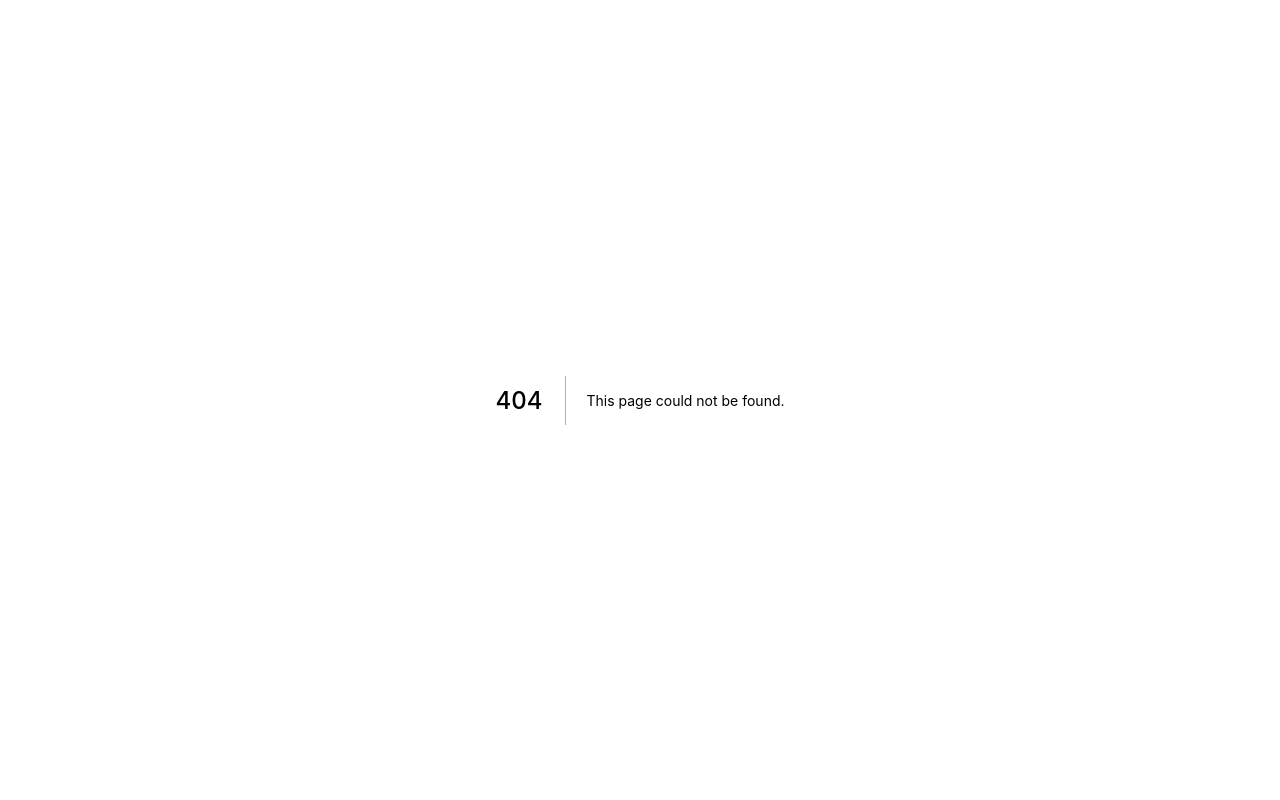
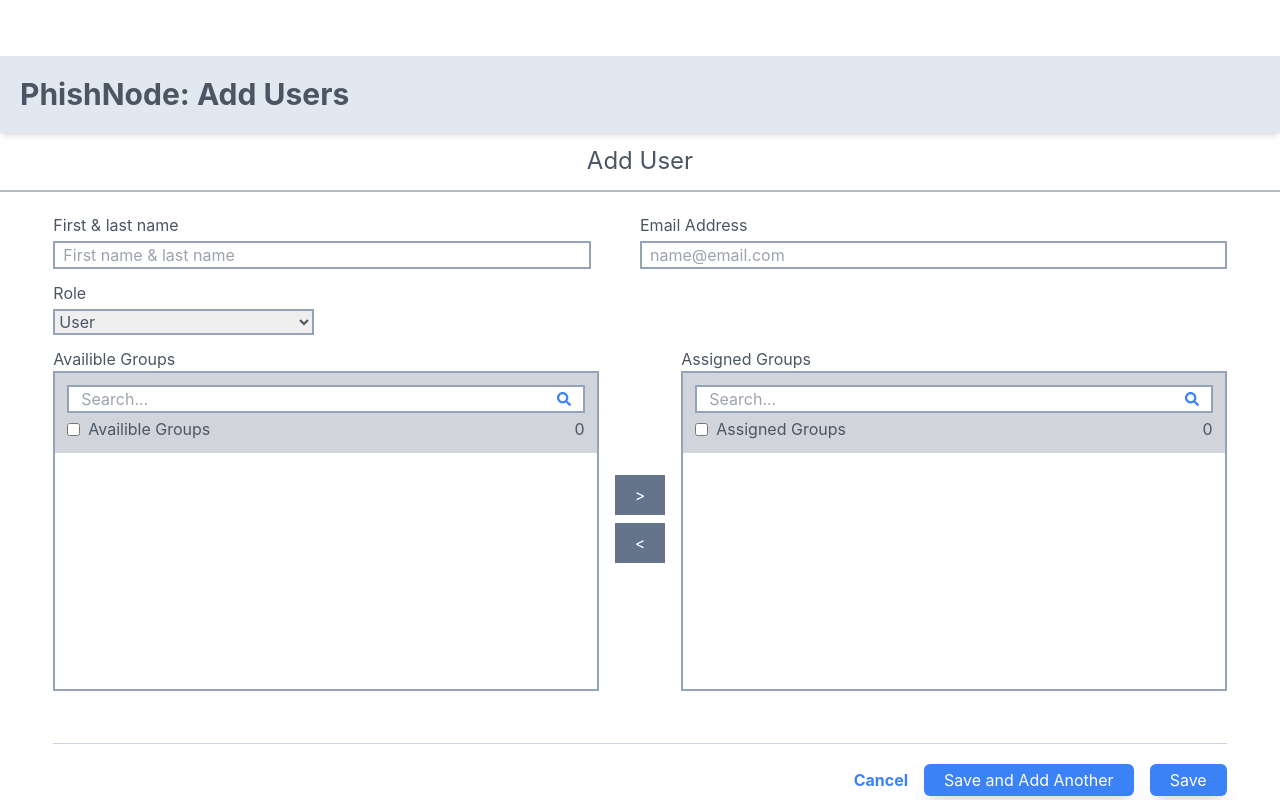
Before and after one commit to Arex360/phishing, a Next.js app: page /sections/AddUser in a window 1280 px wide. Before the commit this address had no page. Built offline with nearby package versions, Linux system fonts and the light colour scheme.

Commit message:
added user upload

```diff
--- a/pages/components/Body.jsx
+++ b/pages/components/Body.jsx
@@ -1,4 +1,5 @@
 import { useEffect } from "react"
+import AddUser from "../sections/AddUser"
 import Compaign from "../sections/Compaign"
 import LearningHub from "../sections/LearningHub"
 import MyHomePage from "../sections/MyHomePage"
@@ -9,7 +10,7 @@
 import Alert from "./alert"
 import Row from "./Row"
 
-let Body = ({compaign,usergroup,emailTemplate,sendingProfile,settings,landingPage,user,firebase,organization,sendEmail,homepage,learningpage})=>{
+let Body = ({compaign,usergroup,emailTemplate,sendingProfile,settings,landingPage,user,firebase,organization,sendEmail,homepage,learningpage,addUser})=>{
     useEffect(()=>{
         alert(user)
     },[])
@@ -25,6 +26,7 @@
             {landingPage && <LandingPageTemplate/>}
             {homepage && <MyHomePage/>}
             {learningpage && <LearningHub/>}
+            {addUser && <AddUser/>}
         </div>
     )
 }
--- a/pages/components/Dashboard.jsx
+++ b/pages/components/Dashboard.jsx
@@ -11,6 +11,7 @@
     let [EmailPage,setShowEmailPage] = useState(false)
     let [homepage,setShowHomePage] = useState(false)
     let [learningHub,setShowLearningHub] = useState(false)
+    let [addUser,setAddUser] = useState(false)
     let disableAll = ()=>{
         setShowCompaign(false)
         setShowuser(false)
@@ -21,6 +22,7 @@
         setShowEmailPage(false)
         setShowHomePage(false)
         setShowLearningHub(false)
+        setAddUser(false)
     }
     let enableCompaign = ()=>{
         disableAll()
@@ -58,12 +60,16 @@
         disableAll()
         setShowLearningHub(true)
     }
+    let enableAddUser = ()=>{
+        disableAll()
+        setAddUser(true)
+    }
     useEffect(()=>{
     },[])
     return (
         <div className="dash relative w-full h-screen  flex justify-between ">
-            <SideBar onSendEmail={enableSetEmailPage} onCompaignClick={enableCompaign} OnSettingsClick={enableSettings} onEmailClick={enableEmail} onSendingClick={enableProfile} onUserClick={enableUser} onLandingPageClick={enableLandingPage} onHomePageClick={enableSetHomePage} onLearningHubClick={enableLearningHub} auth={auth} signout={signout}/>
-            <Body sendEmail={EmailPage} landingPage={landingPage} compaign={compaign} emailTemplate={email} sendingProfile={profile} settings={setting} usergroup={user} firebase={firebase} user={fuser} organization={organization} homepage={homepage} learningpage={learningHub} />
+            <SideBar onSendEmail={enableSetEmailPage} onCompaignClick={enableCompaign} OnSettingsClick={enableSettings} onEmailClick={enableEmail} onSendingClick={enableProfile} onUserClick={enableUser} onLandingPageClick={enableLandingPage} onHomePageClick={enableSetHomePage} onLearningHubClick={enableLearningHub} auth={auth} signout={signout} onAddUser={enableAddUser}/>
+            <Body sendEmail={EmailPage} landingPage={landingPage} compaign={compaign} emailTemplate={email} sendingProfile={profile} settings={setting} usergroup={user} firebase={firebase} user={fuser} organization={organization} homepage={homepage} learningpage={learningHub} addUser={addUser} />
         </div>
     )
 }
--- a/pages/components/SideBar.jsx
+++ b/pages/components/SideBar.jsx
@@ -8,7 +8,7 @@
 import firebase from 'firebase/compat/app'
 import {useAuthState} from 'react-firebase-hooks/auth'
 import { getAuth, signOut} from "firebase/auth";
-let SideBar = ({onHomePageClick,onCompaignClick, onUserClick,onEmailClick,onSendingClick,OnSettingsClick,onLandingPageClick,onSendEmail,onLearningHubClick,auth,signout})=>{
+let SideBar = ({onHomePageClick,onCompaignClick, onUserClick,onEmailClick,onSendingClick,OnSettingsClick,onLandingPageClick,onSendEmail,onAddUser,onLearningHubClick,auth,signout})=>{
 
     return (
         <div className="bg-gray-900 mt-30 w-56 flex flex-col justify-between overflow-y-scroll  px-2  text-white text-xl gap-1 cursor-pointer">
@@ -17,7 +17,7 @@
                 <MenuItem Component={FaHome} title="Home" onClick={onHomePageClick}/>
                 <MenuItem Component={AiFillFund} title="Dashboard" onClick={onCompaignClick}/>
                 <MenuItem Component={FaPeopleArrows} title={'Administration'} expandable={true} onClick={onUserClick}>
-                     <MenuItem Component={IoPersonAdd} title="Add User" onClick={onCompaignClick} overidable={true}/>
+                     <MenuItem Component={IoPersonAdd} title="Add User" onClick={onAddUser} overidable={true}/>
                      <MenuItem Component={IoPeopleSharp} title="Add Group" onClick={onCompaignClick} overidable={true}/>
                      <MenuItem Component={IoShieldCheckmark} title="Add Roles" onClick={onCompaignClick} overidable={true}/>
                 </MenuItem>
--- /dev/null
+++ b/pages/sections/AddUser.jsx
@@ -0,0 +1,94 @@
+import {FaSearch} from 'react-icons/fa'
+let AddUser = ()=>{
+    return(
+        <section className="text-gray-600 body-font h-screen overflow-scroll py-14">
+            <div className="row1 w-full bg-slate-200 shadow-md  p-5 mb-2">
+                <h1 className="text-3xl font-bold">PhishNode: Add Users</h1>
+                <hr />
+            </div>
+            <div className="row1 w-full flex justify-center mt-3 flex-col gap-3">
+                <label className="mx-auto text-2xl">Add User</label>
+                <div className="line w-full h-1 bg-slate-600 scale-y-[0.2]"></div>
+            </div>
+            <div className="body w-full flex justify-center items-center flex-col gap-3 mt-5">
+                <div className="form w-11/12 flex flex-col gap-3">
+                    <div className="r1 flex justify-between">
+                        <div className="field1 flex w-2/3  flex-col gap-1">
+                            <label htmlFor="">First & last name</label>
+                            <input placeholder="First name & last name" type="text" className="px-2 border-solid border-2 w-11/12 border-slate-400 outline-none" />
+                        </div>
+                        <div className="field1 flex w-2/3 flex-col gap-1">
+                            <label htmlFor="">Email Address</label>
+                            <input placeholder="name@email.com" type="text" className="px-2 border-solid border-2 border-slate-400 outline-none" />
+                        </div>
+                    </div>
+                    <div className="r2">
+                        <div className="field1 flex w-2/3  flex-col gap-1">
+                            <label htmlFor="">Role</label>
+                            <select className="border-solid border-2 border-slate-400 outline-none w-1/3">
+                                <option value="User">User</option>
+                                <option value="Admin">Admin</option>
+                            </select>
+                        </div>
+                    </div>
+                    <div className="r3 flex justify-between w-full items-center gap-4">
+                        <div className="left flex flex-col w-3/5 ">
+                            <label>Availible Groups</label>
+                            <div className="groupbox border-solid border-2 border-slate-400 w-4/4 min-h-[40vh]">
+                                    <div className="groupnav bg-gray-300 w-full flex flex-col p-3 gap-1">
+                                            <div className="input flex justify-between w-full bg-white items-center px-3 border-solid border-2 border-slate-400">
+                                                <input type="text" className="w-11/12 bg-none outline-none" placeholder='Search...'/>
+                                                <div className="search text-blue-500 text-sm">
+                                                    <FaSearch/>
+                                                </div>
+                                            </div>
+                                            <div className="menu flex justify-between items-center">
+                                                <div className="title flex items-center gap-2">
+                                                    <input type="checkbox"/>
+                                                    <label>Availible Groups</label>
+                                                </div>
+                                                <label>0</label>
+                                            </div>
+                                    </div>
+                            </div>
+                        </div>
+                        <div className="mid flex flex-col gap-2">
+                            <button className="bg-slate-500 text-white py-2 px-5">{`>`}</button>
+                            <button className="bg-slate-500 text-white py-2 px-5">{`<`}</button>
+                        </div>
+                        <div className="right flex flex-col w-3/5 ">
+                        <label>Assigned Groups</label>
+                        <div className="groupbox border-solid border-2 border-slate-400 w-4/4 min-h-[40vh]">
+                                    <div className="groupnav bg-gray-300 w-full flex flex-col p-3 gap-1">
+                                            <div className="input flex justify-between w-full bg-white items-center px-3 border-solid border-2 border-slate-400">
+                                                <input type="text" className="w-11/12 bg-none outline-none" placeholder='Search...'/>
+                                                <div className="search text-blue-500 text-sm">
+                                                    <FaSearch/>
+                                                </div>
+                                            </div>
+                                            <div className="menu flex justify-between items-center">
+                                                <div className="title flex items-center gap-2">
+                                                    <input type="checkbox"/>
+                                                    <label>Assigned Groups</label>
+                                                </div>
+                                                <label>0</label>
+                                            </div>
+                                    </div>
+                            </div>
+
+                        </div>
+                    </div>
+                    <div className="r4 mt-10 flex flex-col gap-5">
+                        <div className="line w-full h-[0.8px] bg-slate-300"></div>
+                        <div className="submit w-full flex items-center justify-end gap-4">
+                            <button className='text-blue-500 font-bold'>Cancel</button>
+                            <button className='bg-blue-500 text-white px-5 shadow-xl py-1 rounded-md    '>Save and Add Another</button>
+                            <button className='bg-blue-500 text-white px-5 shadow-xl py-1 rounded-md'>Save</button>
+                        </div>
+                    </div>
+                </div>
+            </div>
+        </section>
+    )
+}
+export default AddUser
```
